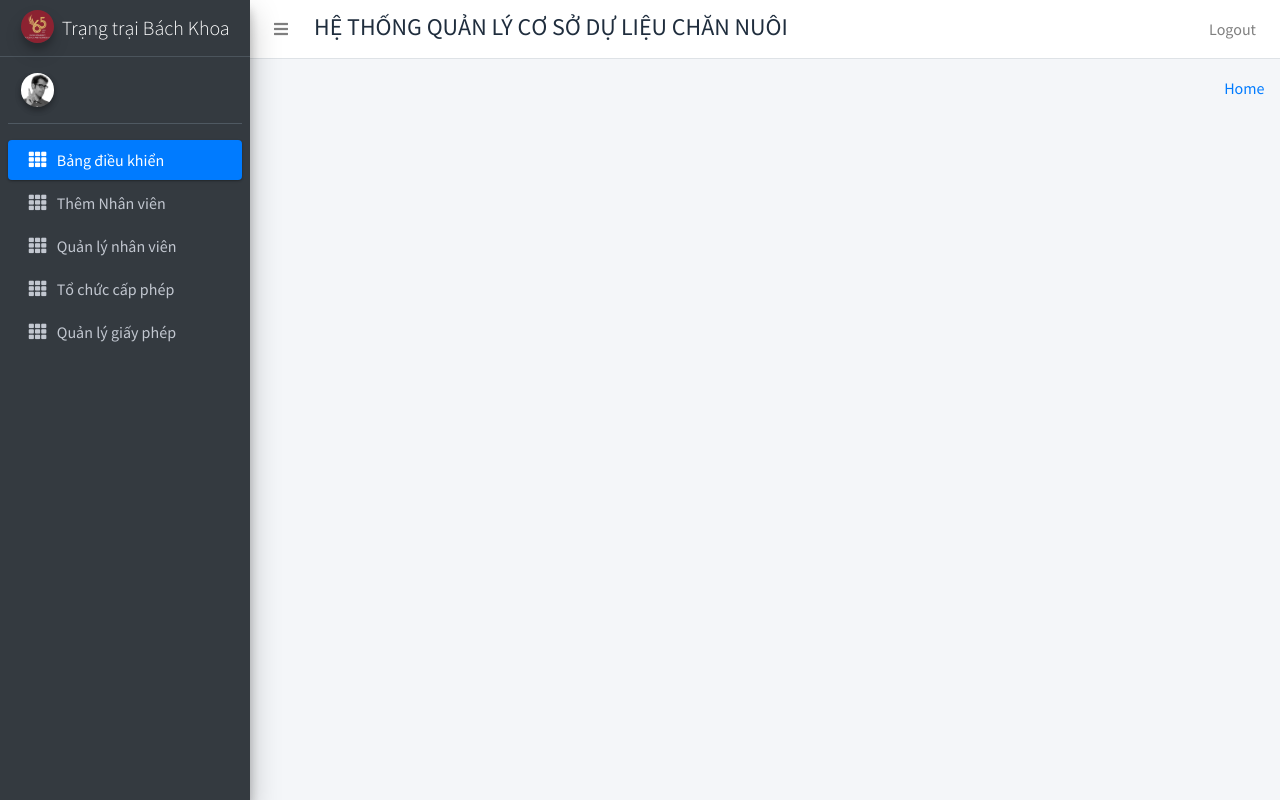
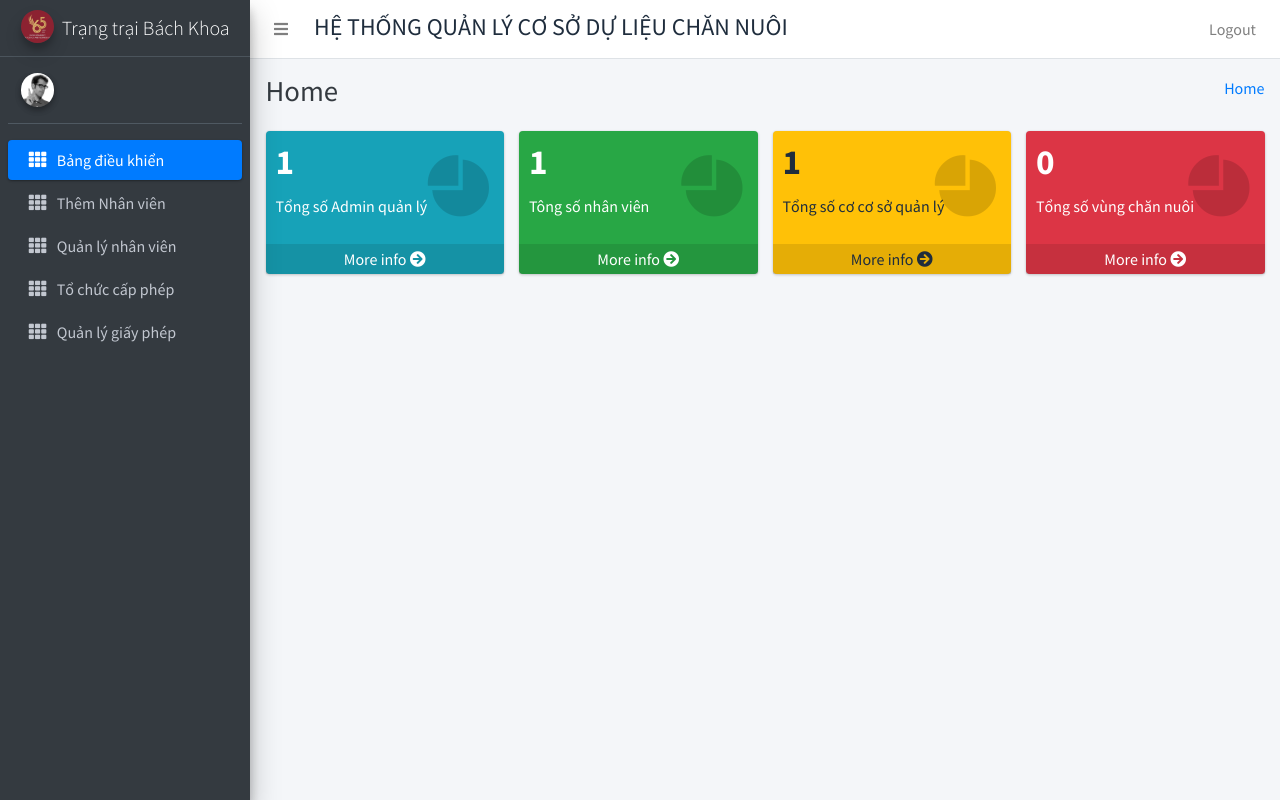
Before and after one commit to khamk65/baitaplon, a Django app: page /admin_home in a window 1280 px wide. Run offline with Django 4.2, Linux system fonts and the light colour scheme; data comes from the database, SQL or seed files in the repository; data that the repository does not hold is empty; some libraries are stand-ins or nearby versions.

Commit message:
home page admin

```diff
--- a/Nongnghiep/AdminViews.py
+++ b/Nongnghiep/AdminViews.py
@@ -8,11 +8,22 @@ from django.shortcuts import render
 from django.urls import reverse
 from django.views.decorators.csrf import csrf_exempt
 
-from Nongnghiep.models import CustomUser, AdminHOD, Staffs, LoaiCoso, Coso, tochuccapphep, giayphep
+from Nongnghiep.models import CustomUser, AdminHOD, Staffs, LoaiCoso, Coso, tochuccapphep, giayphep, Vungchannuoi
 
 
 def admin_home(request):
-    return render(request, "hod_template/home_content.html")
+    staff_count = Staffs.objects.all().count()
+    admin_count = AdminHOD.objects.all().count()
+    tochuc_count = tochuccapphep.objects.all().count()
+    coso_count = Coso.objects.all().count()
+    vungchannuoi_count = Vungchannuoi.objects.all().count()
+    context = {
+        "staff_count": staff_count,
+        "admin_count": admin_count,
+        "coso_count": coso_count,
+        "vungchannuoi_count": vungchannuoi_count,
+        "tochuc_count": tochuc_count}
+    return render(request, "hod_template/home_content.html",context)
 
 def admin_profile(request):
     user=CustomUser.objects.get(id=request.user.id)
--- a/Nongnghiep/templates/hod_template/home_content.html
+++ b/Nongnghiep/templates/hod_template/home_content.html
@@ -1 +1,77 @@
 {% extends 'hod_template/base_template.html' %}
+{% block page_title %}
+Home
+{% endblock page_title %}
+{% block main_content %}
+    <!-- Main content -->
+    <section class="content">
+      <div class="container-fluid">
+          <div class="row">
+          <div class="col-lg-3 col-6">
+            <!-- small box -->
+            <div class="small-box bg-info">
+              <div class="inner">
+                <h3>{{ admin_count }}</h3>
+
+                <p>Tổng số Admin quản lý</p>
+              </div>
+              <div class="icon">
+                <i class="ion ion-pie-graph"></i>
+              </div>
+                <a href="" class="small-box-footer">More info <i class="fas fa-arrow-circle-right"></i></a>
+
+            </div>
+          </div>
+          <!-- ./col -->
+          <div class="col-lg-3 col-6">
+            <!-- small box -->
+            <div class="small-box bg-success">
+              <div class="inner">
+                <h3>{{ staff_count }}</h3>
+
+                <p>Tông số nhân viên</p>
+              </div>
+              <div class="icon">
+                <i class="ion ion-pie-graph"></i>
+              </div>
+              <a href="{% url 'manage_staff' %}" class="small-box-footer">More info <i class="fas fa-arrow-circle-right"></i></a>
+            </div>
+          </div>
+          <!-- ./col -->
+          <div class="col-lg-3 col-6">
+            <!-- small box -->
+            <div class="small-box bg-warning">
+              <div class="inner">
+                <h3>{{ coso_count }}</h3>
+
+                <p>Tổng số cơ cơ sở quản lý </p>
+              </div>
+              <div class="icon">
+                <i class="ion ion-pie-graph"></i>
+              </div>
+              <a href="{% url 'Quan_ly_co_so' %}" class="small-box-footer">More info <i class="fas fa-arrow-circle-right"></i></a>
+            </div>
+          </div>
+          <!-- ./col -->
+          <div class="col-lg-3 col-6">
+            <!-- small box -->
+            <div class="small-box bg-danger">
+              <div class="inner">
+                <h3>{{ vungchannuoi_count }}</h3>
+
+                <p>Tổng số vùng chăn nuôi</p>
+              </div>
+              <div class="icon">
+                <i class="ion ion-pie-graph"></i>
+              </div>
+              <a href="{% url 'Quan_vung_chan_nuoi' %}" class="small-box-footer">More info <i class="fas fa-arrow-circle-right"></i></a>
+            </div>
+          </div>
+          <!-- ./col -->
+                </div>
+              </div>
+          </div>
+      </div>
+    </section>
+    <!-- /.content -->
+{% endblock main_content %}
```
